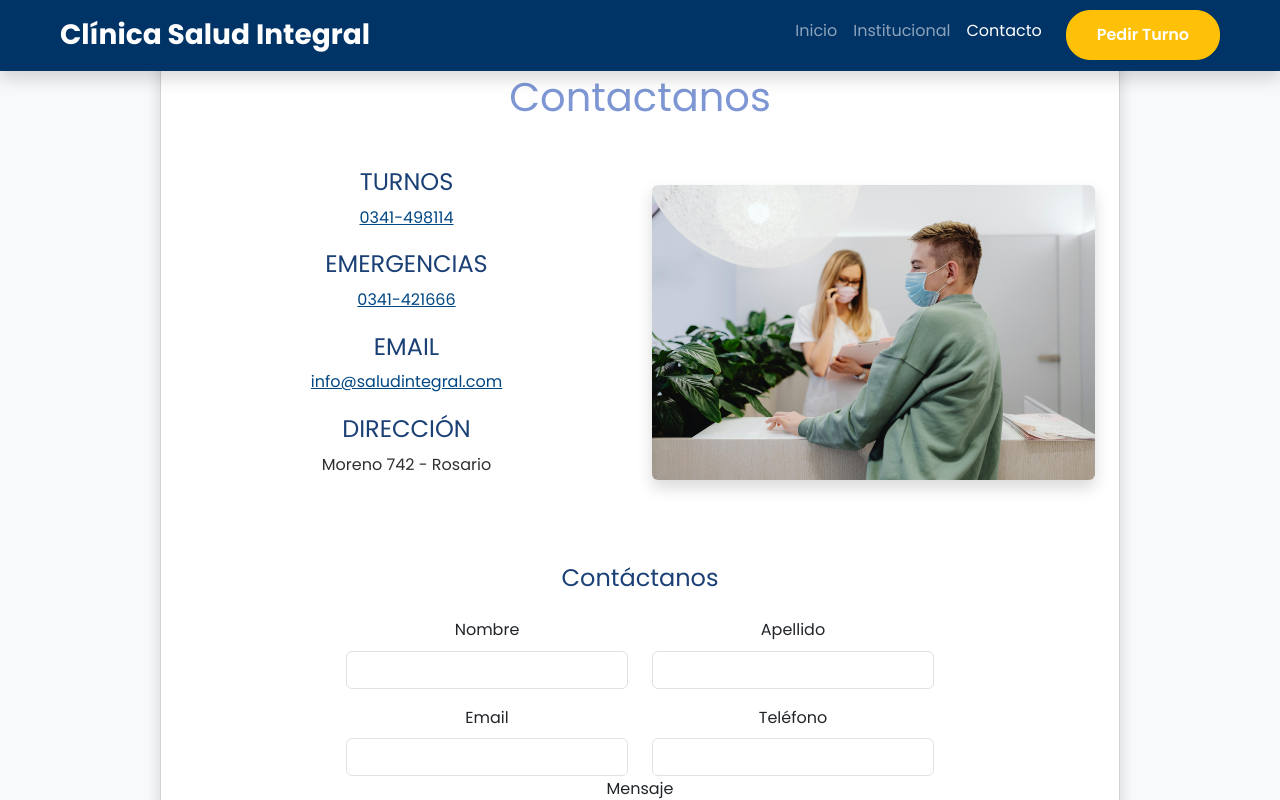
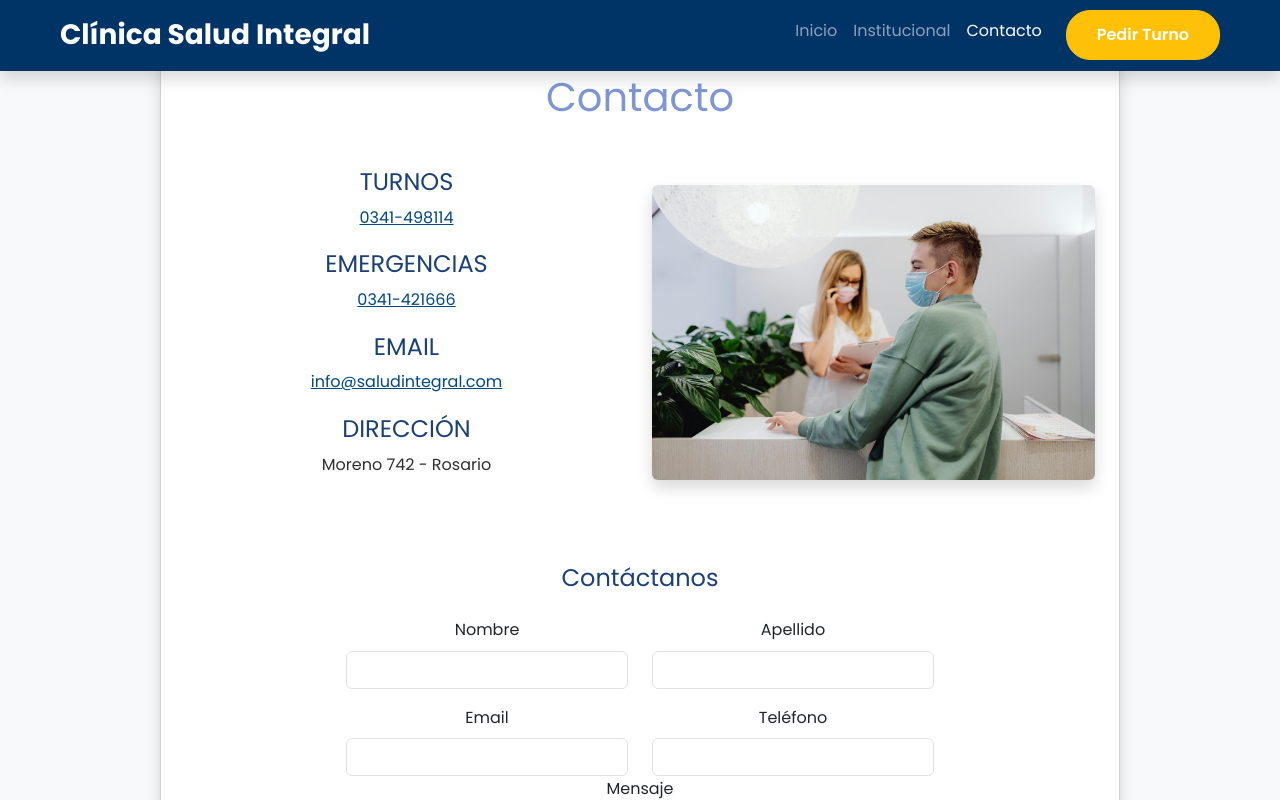
Before and after one commit to Gustaf02/IDW_17, a plain HTML site: page contacto.html in a window 1280 px wide. Shown: the top 800 px of the page. Drawn offline with nearby package versions, Linux system fonts and the light colour scheme.

Commit message:
ultima actualizacion titulos

```diff
--- a/contacto.html
+++ b/contacto.html
@@ -44,7 +44,7 @@
   <main>
     <main class="container my-5">
       <section class="contact-section card shadow p-4">
-        <h1 class="text-center mb-4">Contactanos</h1>
+        <h1 class="text-center mb-4">Contacto</h1>
 
         <div class="row align-items-center">
 
@@ -198,9 +198,15 @@
           </div>
         </div>
       </div>
+
     </div>
   </footer>
   <script src="https://cdn.jsdelivr.net/npm/bootstrap@5.3.3/dist/js/bootstrap.bundle.min.js"></script>
 </body>
 
 </html>
+
+    </footer>
+  <script src="https://cdn.jsdelivr.net/npm/bootstrap@5.3.3/dist/js/bootstrap.bundle.min.js"></script>
+  </body>
+</html>
```
